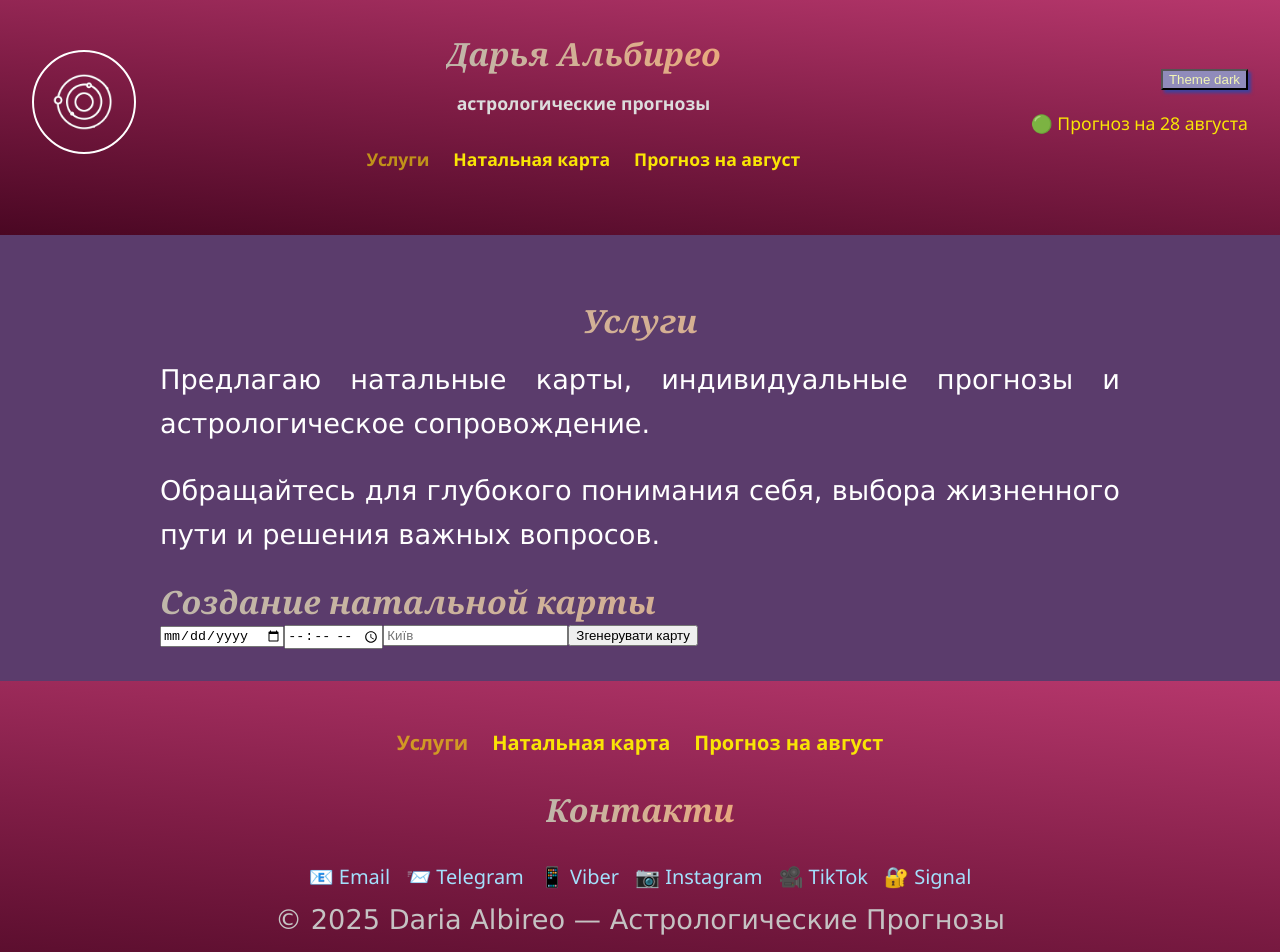
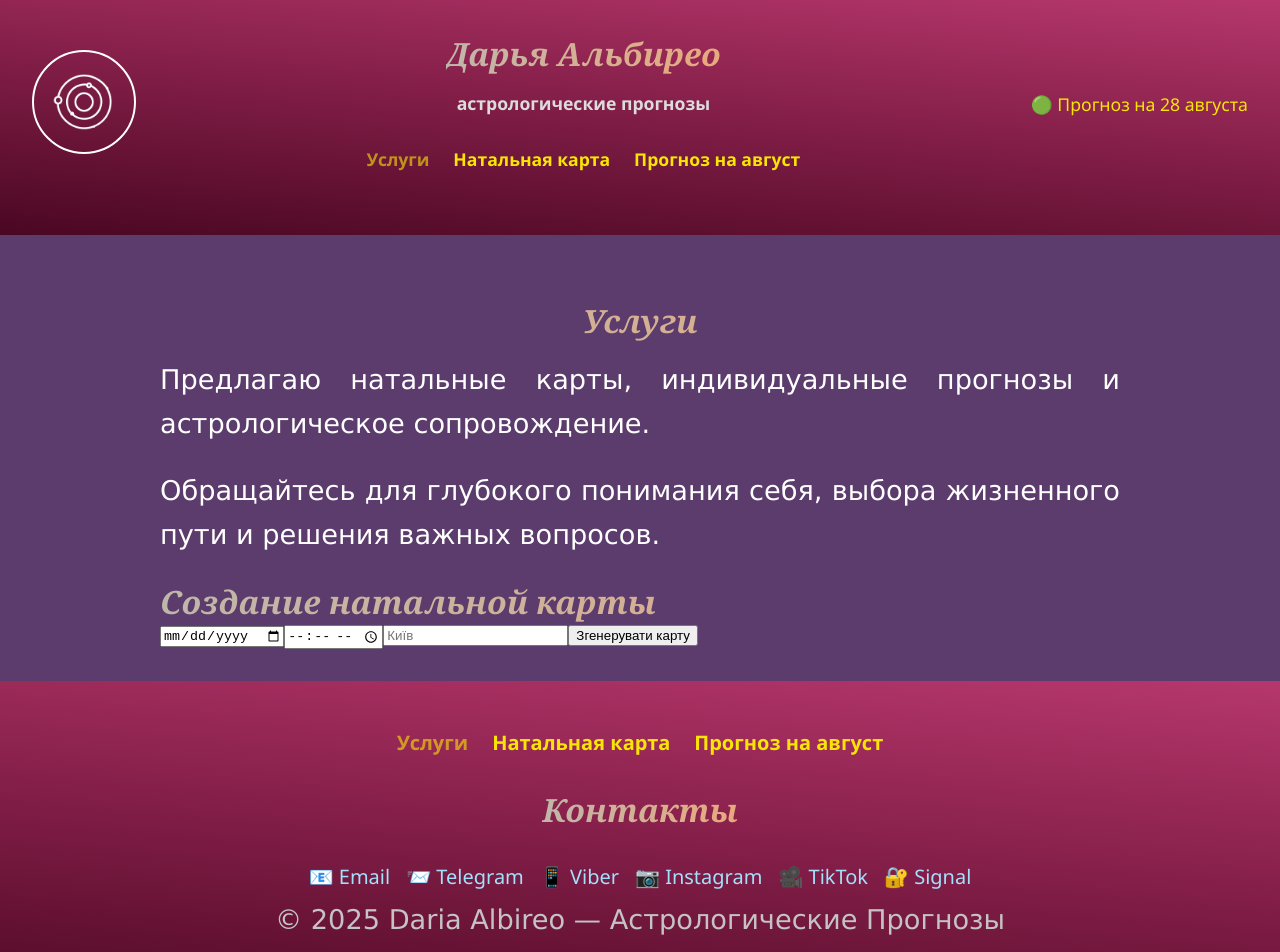
Before and after one commit to co-forester/react-astro-app, a React (Create React App) app in the folder frontend/: page /App/home in a window 1280 px wide. Shown: the top 952 px of the page. Built offline with nearby package versions, Linux system fonts and the light colour scheme; no server answers.

Commit message:
Оновив фронтенд

```diff
--- a/frontend/src/components/Footer/Footer.tsx
+++ b/frontend/src/components/Footer/Footer.tsx
@@ -48,7 +48,7 @@ const Footer = () => {
           </NavLink>
         </nav>
 
-         <h2>Контакти</h2>
+         <h2>Контакты</h2>
         <div className={theme ? css.contactsLight : css.contactsLightDark}>
           <a href="mailto:bluemystickfantasy@gmail.com">📧 Email</a>
           <a href="https://t.me/dar_albireo">📨 Telegram</a>
@@ -60,6 +60,8 @@ const Footer = () => {
 
          <p>© 2025 Daria Albireo — Астрологические Прогнозы</p>
 
+
+
       </footer>
 
   );
--- a/frontend/src/components/Header/Header.tsx
+++ b/frontend/src/components/Header/Header.tsx
@@ -62,12 +62,12 @@ const Header = () => {
         </div>
 
       <div className={css.ButtonBox}>
-        <button
+        {/* <button
           className={theme ? css.buttonLight : css.buttonDark}
           onClick={switchTheme}
         >
           {theme ? 'Theme dark' : 'Theme light'}
-        </button>
+        </button> */}
 
         <div className={css.specialLinkContainer}>
           <NavLink
```
